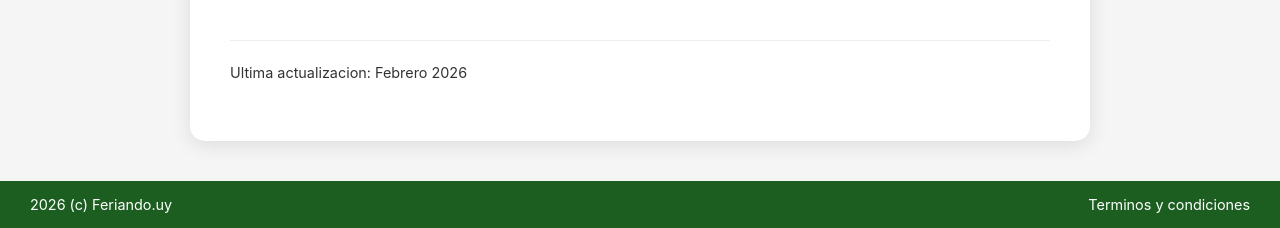
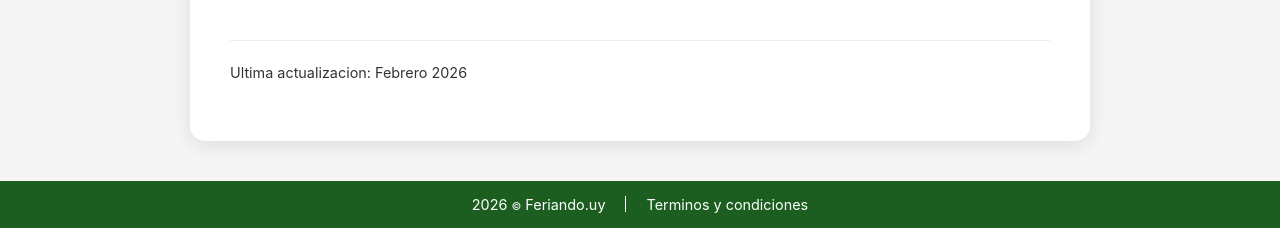
Before and after one commit to estebanrofa/feriando1, a Flask app: page /terminos in a window 1280 px wide. Shown: the part 2106-2334 px from the top of the page. Run offline with Flask 3, Linux system fonts and the light colour scheme.

Commit message:
Mejorar estilo del footer con simbolo copyright y linea divisoria
Co-Authored-By: Claude Opus 4.5 <noreply@anthropic.com>

```diff
--- a/templates/lobby.html
+++ b/templates/lobby.html
@@ -232,7 +232,8 @@
     </div>
 
     <footer class="footer-bar">
-        <span>2026 (c) Feriando.uy</span>
+        <span>2026 <span class="copyright">©</span> Feriando.uy</span>
+        <div class="footer-divider"></div>
         <a href="/terminos" class="footer-link">Terminos y condiciones</a>
     </footer>
 
--- a/templates/terminos.html
+++ b/templates/terminos.html
@@ -93,15 +93,22 @@
             background-color: #1B5E20;
             padding: 15px 30px;
             display: flex;
-            justify-content: space-between;
+            justify-content: center;
             align-items: center;
+            gap: 20px;
             color: white;
             font-size: 0.9em;
         }
 
-        .footer-link {
-            color: white;
-            text-decoration: none;
+        .footer-bar .copyright {
+            font-size: 0.75em;
+            vertical-align: middle;
+        }
+
+        .footer-divider {
+            width: 1px;
+            height: 16px;
+            background-color: white;
         }
 
         @media (max-width: 768px) {
@@ -196,7 +203,8 @@
     </div>
 
     <footer class="footer-bar">
-        <span>2026 (c) Feriando.uy</span>
+        <span>2026 <span class="copyright">©</span> Feriando.uy</span>
+        <div class="footer-divider"></div>
         <span>Terminos y condiciones</span>
     </footer>
 </body>
```
Also changed, not shown: static/lobby.css (+14 -1 lines).
